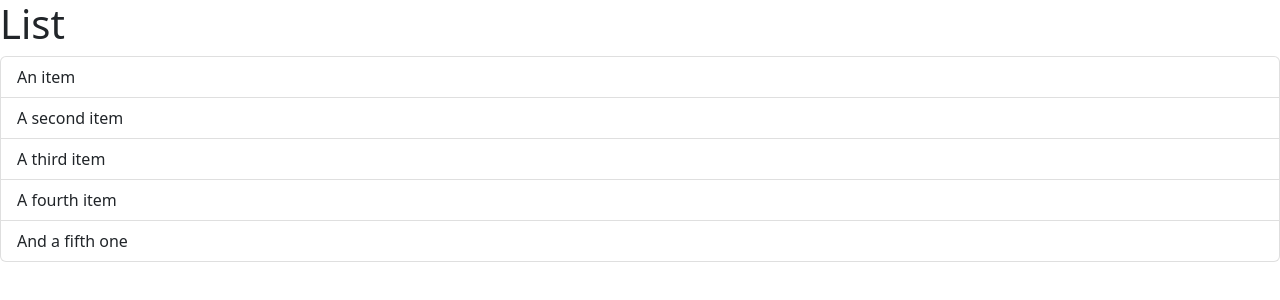
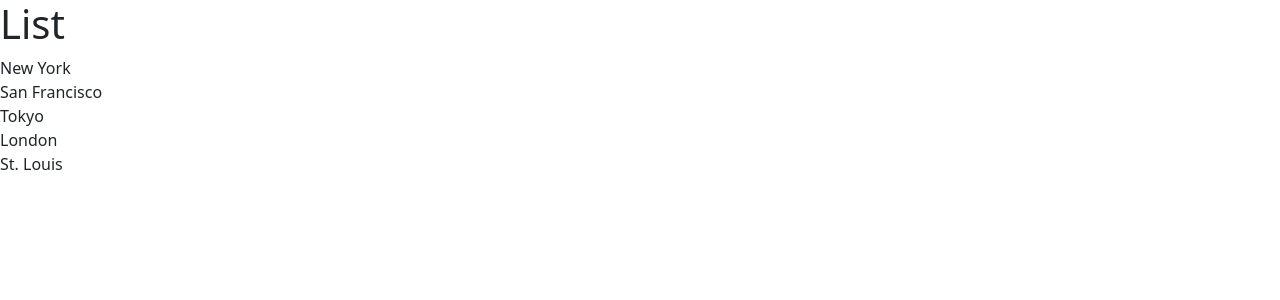
Before and after one commit to tjshbb/ReactTutorialMosh, a React (Vite) app in the folder react-app/: page / in a window 1280 px wide. Shown: the top 300 px of the page. Built offline with nearby package versions, Linux system fonts and the light colour scheme.

Commit message:
added dynamic listing fuctionality to the ListGroup.tsx

```diff
--- a/react-app/src/components/ListGroup.tsx
+++ b/react-app/src/components/ListGroup.tsx
@@ -1,13 +1,13 @@
 function ListGroup() {
+  const items = ["New York", "San Francisco", "Tokyo", "London", "St. Louis"];
+
   return (
     <>
       <h1>List</h1>
       <ul className="list-group">
-        <li className="list-group-item">An item</li>
-        <li className="list-group-item">A second item</li>
-        <li className="list-group-item">A third item</li>
-        <li className="list-group-item">A fourth item</li>
-        <li className="list-group-item">And a fifth one</li>
+        {items.map((item) => (
+          <li key={item}>{item}</li>
+        ))}
       </ul>
     </>
   );
```
